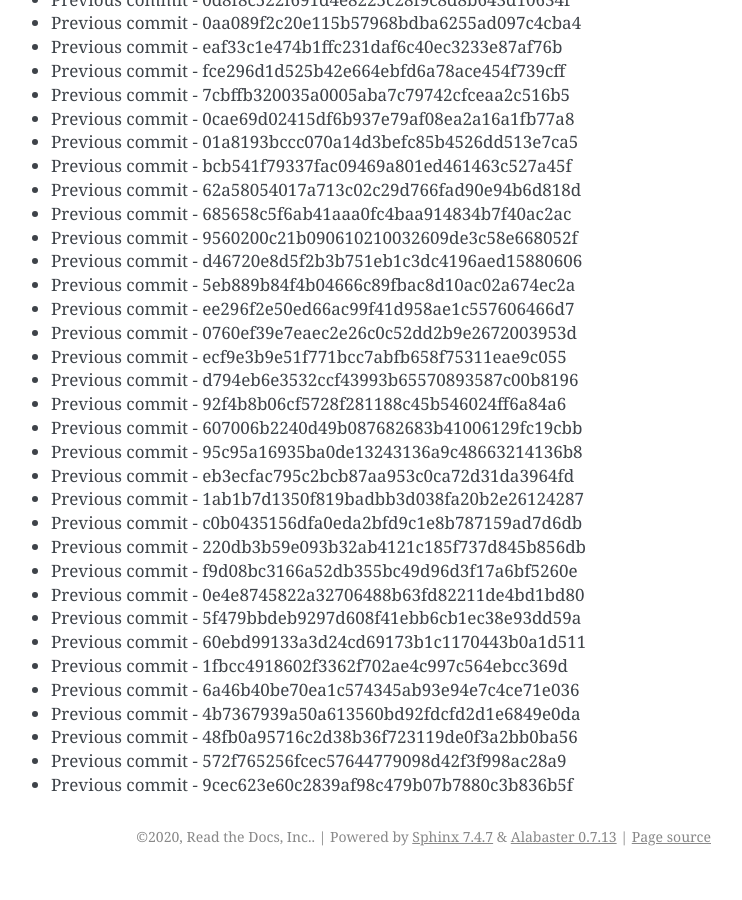
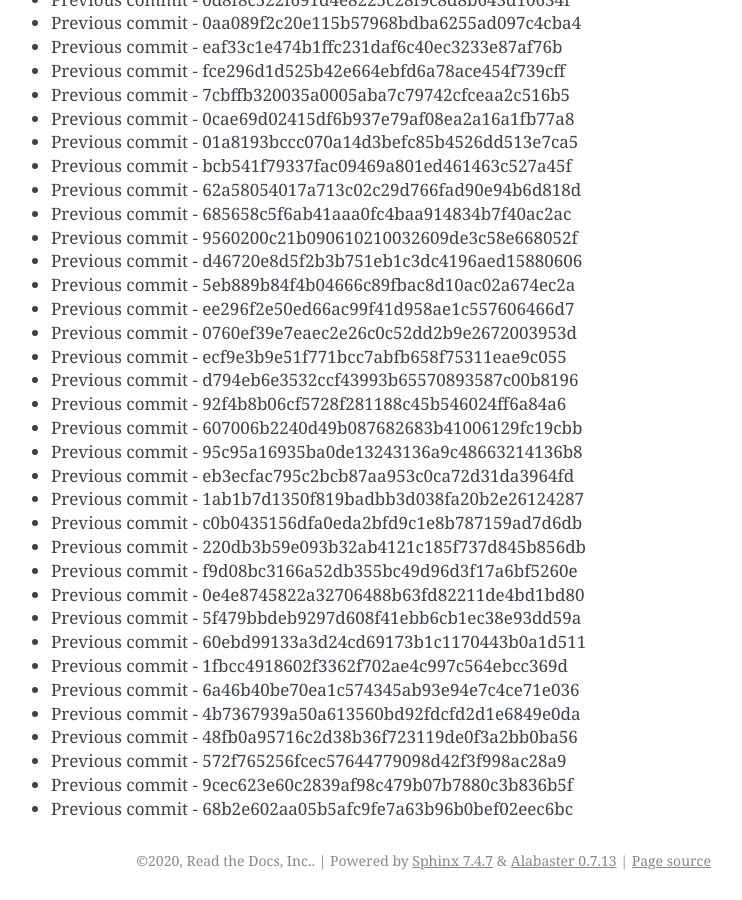
Before and after one commit to readthedocs/rtd-git-stresstest, a Sphinx documentation site: the page built from docs/updates.rst, in a window 1280 px wide and 900 px high, scrolled down 15053 px. Shown: the whole window, without its empty margins (399-1141 px from the left). Built offline with Sphinx 7.4.7, drawn with Linux system fonts in a browser that asks for light colours; before the commit the page ends 15929 px from its top, so only the background shows below that.

Commit message:
Generating commit from previous: 68b2e602aa05b5afc9fe7a63b96b0bef02eec6bc

```diff
--- a/docs/updates.rst
+++ b/docs/updates.rst
@@ -664,3 +664,4 @@ It can be tested for any performance characteristics.
 * Previous commit - 48fb0a95716c2d38b36f723119de0f3a2bb0ba56
 * Previous commit - 572f765256fcec57644779098d42f3f998ac28a9
 * Previous commit - 9cec623e60c2839af98c479b07b7880c3b836b5f
+* Previous commit - 68b2e602aa05b5afc9fe7a63b96b0bef02eec6bc
```
